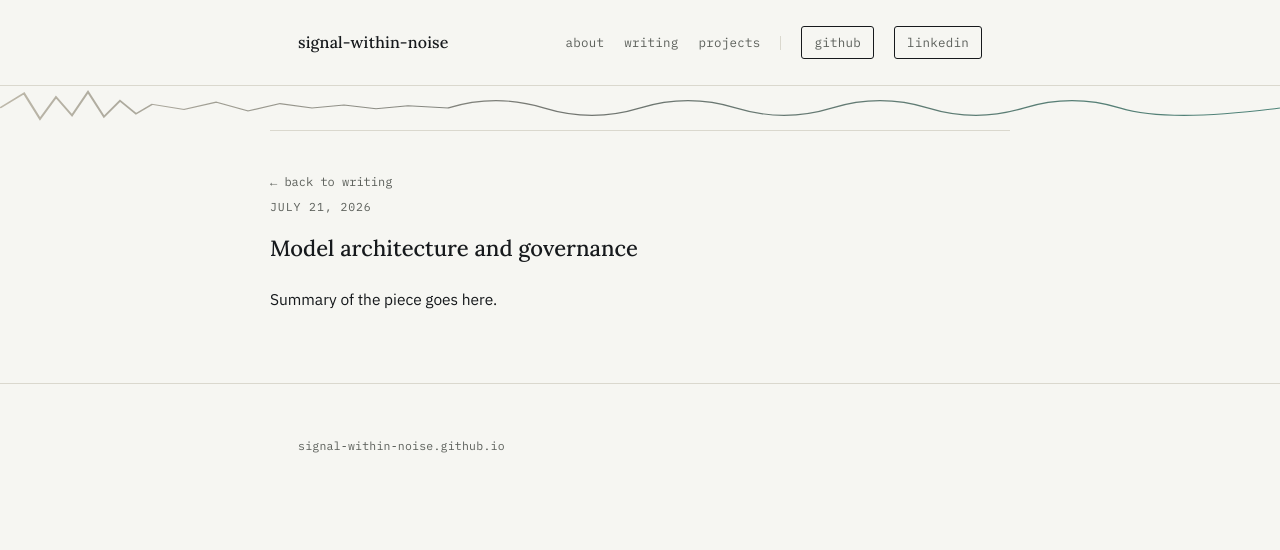
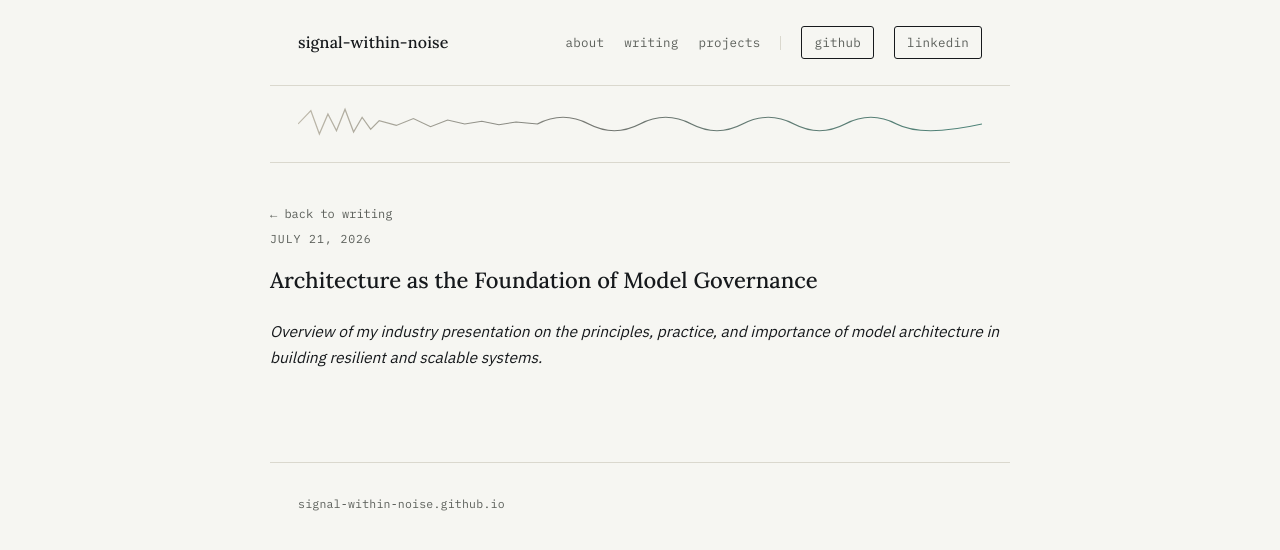
Before and after one commit to signal-within-noise/signal-within-noise.github.io, a Jekyll site: the page built from _posts/2026-07-21-model-architecture-and-governance.md, in a window 1280 px wide. Shown: the top 550 px of the page. Built offline with Jekyll 4.4.1, drawn with Linux system fonts in a browser that asks for light colours.

Commit message:
Bigger thumbnails, tag support, contained dividers, update writing post

```diff
--- a/_data/projects.yml
+++ b/_data/projects.yml
@@ -4,7 +4,7 @@
   summary: "Lee-Carter-style mortality forecasting via SVD and ARIMA, applied to CDC mortality data."
   long_summary: "A Lee-Carter-style mortality forecast built with SVD factor decomposition and an ARIMA-modeled time index, applied to CDC WONDER mortality data. Decomposes an age-by-year log-mortality surface into latent factors, forecasts the dominant time-varying factor, and reconstructs a one-step-ahead mortality forecast."
   github: "https://github.com/signal-within-noise/svd-opioid-mortality"
-  thumbnail: "/assets/images/svd-opioid-mortality/state_mortality_heatmap_2010_2018.png"
+  thumbnail: "/assets/images/agg_mort.png"
 
 - title: "Work in progress"
   url: "/projects/work-in-progress/"
--- a/_includes/nav.html
+++ b/_includes/nav.html
@@ -12,6 +12,7 @@
   </div>
 </nav>
 
+<div class="wrap">
   <svg class="waveform" viewBox="0 0 800 60" preserveAspectRatio="none">
     <defs>
       <linearGradient id="wave-fade" x1="0" y1="0" x2="1" y2="0">
@@ -20,8 +21,10 @@
         <stop offset="100%" stop-color="#2F6F63"/>
       </linearGradient>
     </defs>
-  <path d="M0,30 L15,10 L25,45 L35,15 L45,40 L55,8 L65,42 L75,20 L85,38 L95,25
+    <path class="waveform-path" pathLength="1"
+          d="M0,30 L15,10 L25,45 L35,15 L45,40 L55,8 L65,42 L75,20 L85,38 L95,25
              L115,32 L135,22 L155,34 L175,24 L195,30 L215,26 L235,31 L255,27
              L280,30 Q310,10 340,30 T400,30 T460,30 T520,30 T580,30 T640,30 T700,30 T800,30"
           fill="none" stroke="url(#wave-fade)" stroke-width="1.5"/>
   </svg>
+</div>
--- a/_layouts/home.html
+++ b/_layouts/home.html
@@ -14,14 +14,14 @@ layout: default
 </header>
 
 <section id="writing">
-  <div class="wrap">
+  <div class="wrap section-divider">
     <div class="section-label">writing</div>
     {% assign writing_posts = site.posts | uniq: "url" %}
     {% for post in writing_posts %}
     <a class="panel" href="{{ post.url | relative_url }}">
       {% if post.thumbnail %}<img class="panel-chart" src="{{ post.thumbnail | relative_url }}" alt="">{% else %}<div class="panel-chart"></div>{% endif %}
       <div class="panel-body">
-        <div class="tag">{{ post.date | date: "%b %Y" }}</div>
+        <div class="tag">{% if post.tag %}{{ post.tag }}{% else %}{{ post.date | date: "%b %Y" }}{% endif %}</div>
         <h3>{{ post.title }}</h3>
         {% if post.excerpt %}<p>{{ post.excerpt | strip_html | truncate: 140 }}</p>{% endif %}
       </div>
@@ -32,7 +32,7 @@ layout: default
 </section>
 
 <section id="projects">
-  <div class="wrap">
+  <div class="wrap section-divider">
     <div class="section-label">projects</div>
     {% for proj in site.data.projects %}
     <a class="panel" href="{{ proj.url | relative_url }}">
--- a/_layouts/writing-list.html
+++ b/_layouts/writing-list.html
@@ -9,7 +9,7 @@ layout: default
       {% assign writing_posts = site.posts | uniq: "url" %}
       {% for post in writing_posts %}
       <div class="entry">
-        <div class="entry-tag">{{ post.date | date: "%b %Y" }}</div>
+        <div class="entry-tag">{% if post.tag %}{{ post.tag }}{% else %}{{ post.date | date: "%b %Y" }}{% endif %}</div>
         <a class="entry-title" href="{{ post.url | relative_url }}">{{ post.title }}</a>
         <div class="entry-summary">{{ post.long_summary | default: post.excerpt | strip_html }}</div>
       </div>
--- a/_posts/2026-07-21-model-architecture-and-governance.md
+++ b/_posts/2026-07-21-model-architecture-and-governance.md
@@ -1,15 +1,9 @@
 ---
 layout: post
-title: "Model architecture and governance"
+title: "Architecture as the Foundation of Model Governance"
 date: 2026-07-21
+tag: "architecture · governance"
 thumbnail: "/assets/images/model-arch/thumbnail.png"
 ---
 
-<!--
-Placeholder for the article/talk on model architecture and governance.
-Paste the content in here, replacing this note. This file will
-automatically appear on the /writing/ page and get its own URL --
-no extra linking needed.
--->
-
-Summary of the piece goes here.
+*Overview of my industry presentation on the principles, practice, and importance of model architecture in building resilient and scalable systems.*
--- a/assets/css/style.css
+++ b/assets/css/style.css
@@ -30,10 +30,9 @@ a { color: var(--accent); }
 a:focus-visible, button:focus-visible { outline: 1.5px solid var(--accent); outline-offset: 3px; }
 
 nav {
-  border-bottom: 1px solid var(--line);
-  padding: 26px 0;
+  padding-top: 26px;
 }
-nav .wrap { display: flex; justify-content: space-between; align-items: center; flex-wrap: wrap; gap: 12px; }
+nav .wrap { display: flex; justify-content: space-between; align-items: center; flex-wrap: wrap; gap: 12px; padding-bottom: 26px; border-bottom: 1px solid var(--line); }
 .site-name {
   font-family: 'Lora', serif;
   font-size: 16px;
@@ -72,7 +71,18 @@ nav .wrap { display: flex; justify-content: space-between; align-items: center;
   color: var(--warm);
 }
 
-.waveform { display: block; width: 100%; height: 44px; margin: 0; opacity: 0.85; }
+.waveform { display: block; width: 100%; height: 40px; margin: 18px 0; opacity: 0.85; }
+.waveform-path {
+  stroke-dasharray: 1;
+  stroke-dashoffset: 1;
+  animation: draw-waveform 1.6s ease-out forwards;
+}
+@keyframes draw-waveform {
+  to { stroke-dashoffset: 0; }
+}
+@media (prefers-reduced-motion: reduce) {
+  .waveform-path { animation: none; stroke-dashoffset: 0; }
+}
 
 header.hero { padding: 72px 0 48px; }
 .eyebrow {
@@ -112,7 +122,9 @@ h2 {
   margin-top: 8px;
 }
 
-section, .page-content { padding: 36px 0; border-top: 1px solid var(--line); }
+section { padding-bottom: 36px; }
+.section-divider { padding-top: 36px; border-top: 1px solid var(--line); }
+.page-content { padding: 36px 0; border-top: 1px solid var(--line); }
 .section-label {
   font-family: 'IBM Plex Mono', monospace;
   font-size: 11.5px;
@@ -151,8 +163,8 @@ section, .page-content { padding: 36px 0; border-top: 1px solid var(--line); }
 .panel h3 { font-family: 'Lora', serif; font-weight: 500; font-size: 16px; margin: 0 0 4px; }
 .panel p { font-size: 13px; color: var(--muted); margin: 0; }
 .panel-chart {
-  width: 56px;
-  height: 40px;
+  width: 88px;
+  height: 64px;
   border-radius: 6px;
   background: var(--line-soft);
   border: none;
@@ -225,7 +237,8 @@ section[id], header[id] { scroll-margin-top: 90px; }
 }
 .back-link:hover { color: var(--ink); }
 
-footer { padding: 40px 0 60px; border-top: 1px solid var(--line); margin-top: 20px; }
+footer { padding: 20px 0 60px; margin-top: 20px; }
+footer .wrap { padding-top: 20px; border-top: 1px solid var(--line); }
 footer p { font-family: 'IBM Plex Mono', monospace; font-size: 11.5px; color: var(--muted); letter-spacing: 0.02em; }
 
 @media (prefers-reduced-motion: reduce) {
```
Lines whose indentation alone changed are shown as unchanged.
